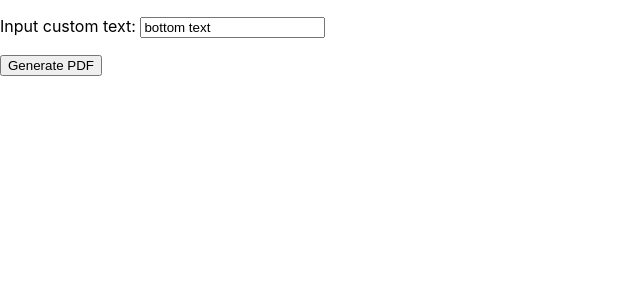
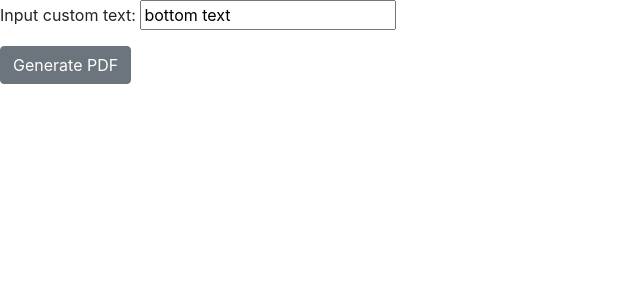
Before and after one commit to PZSP2-21Z-17/front-end, a React (Create React App) app: page / in a window 1280 px wide. Shown: the top 300 px of the page, without its empty margins (0-640 px from the left). Built offline with nearby package versions, Linux system fonts and the light colour scheme.

Commit message:
Include bootstrap

```diff
--- a/package.json
+++ b/package.json
@@ -16,6 +16,7 @@
         "pdf-lib": "^1.17.0",
         "react": "^17.0.2",
         "react-async": "^10.0.1",
+        "react-bootstrap": "^2.0.3",
         "react-dom": "^17.0.2",
         "react-scripts": "4.0.3",
         "ttf-loader": "^1.0.2",
--- a/public/index.html
+++ b/public/index.html
@@ -24,6 +24,12 @@
       work correctly both with client-side routing and a non-root public URL.
       Learn how to configure a non-root public URL by running `npm run build`.
     -->
+    <link
+      rel="stylesheet"
+      href="https://cdn.jsdelivr.net/npm/bootstrap@5.1.3/dist/css/bootstrap.min.css"
+      integrity="sha384-1BmE4kWBq78iYhFldvKuhfTAU6auU8tT94WrHftjDbrCEXSU1oBoqyl2QvZ6jIW3"
+      crossorigin="anonymous"
+    />
     <title>React App</title>
   </head>
   <body>
--- a/src/pdf/PdfUserInterface.tsx
+++ b/src/pdf/PdfUserInterface.tsx
@@ -2,6 +2,7 @@ import React, { FunctionComponent, useState } from 'react';
 import download from 'downloadjs';
 import generatePdf from './PdfGenerator';
 import { nullOf } from '../Common';
+import Button from 'react-bootstrap/Button';
 
 type PdfUserInterfaceProps = {
     customText: string;
@@ -23,16 +24,16 @@ export const PdfUserInterface: FunctionComponent<PdfUserInterfaceProps> = ({cust
     let downloadButton = null;
     if (generatedPdf) {
         downloadButton = (
-            <button onClick={onClickDownload}>
+            <Button variant="primary" className="mr-1" onClick={onClickDownload}>
                 Download PDF
-            </button>
+            </Button>
         );
     }
 
     return <>
-        <button onClick={onClickGenerate}>
+        <Button variant="secondary" className="mr-1" onClick={onClickGenerate}>
             Generate PDF
-        </button>{' '}
+        </Button>
         {isGenerating ? <span>Generating...</span> : downloadButton}
     </>;
 }
```
Also changed, not shown: 1 other file (tests, documents, lock files or other folders).
